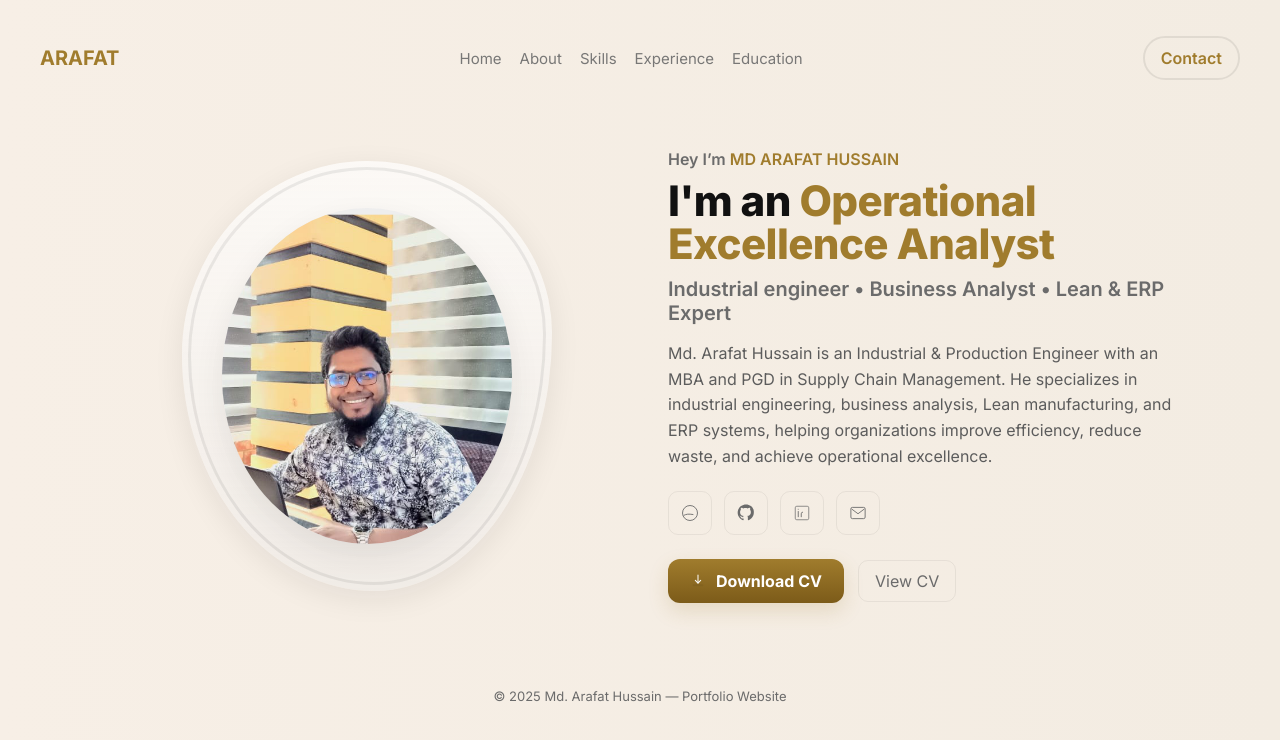
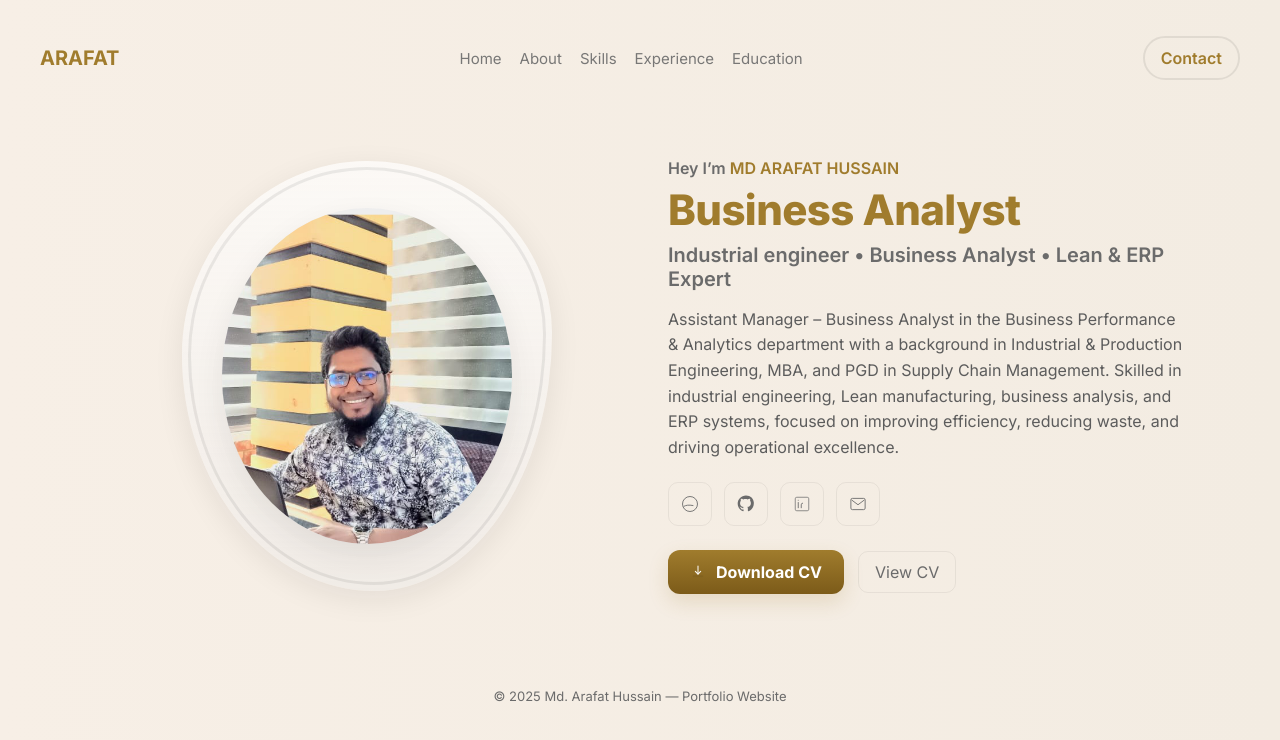
Before and after one commit to arafat-ipe/protfolio, a plain HTML site: page index.html in a window 1280 px wide. Drawn offline with Linux system fonts and the light colour scheme.

Commit message:
Update index.html

```diff
--- a/index.html
+++ b/index.html
@@ -208,13 +208,11 @@
     <!-- RIGHT: text -->
     <section class="hero-content">
       <div class="eyebrow">Hey I’m <span class="accent">MD ARAFAT HUSSAIN</span></div>
-      <h1>I'm an <span class="accent">Operational Excellence Analyst</span></h1>
+      <h1><span class="accent">Business Analyst</span></h1>
       <div class="sub">Industrial engineer • Business Analyst • Lean & ERP Expert</div>
 
       <p class="lead">
-        Md. Arafat Hussain is an Industrial & Production Engineer with an MBA and PGD in Supply Chain Management.
-        He specializes in industrial engineering, business analysis, Lean manufacturing, and ERP systems, helping organizations
-        improve efficiency, reduce waste, and achieve operational excellence.
+       Assistant Manager – Business Analyst in the Business Performance & Analytics department with a background in Industrial & Production Engineering, MBA, and PGD in Supply Chain Management. Skilled in industrial engineering, Lean manufacturing, business analysis, and ERP systems, focused on improving efficiency, reducing waste, and driving operational excellence.
       </p>
 
       <div class="socials" aria-label="Social links">
```
